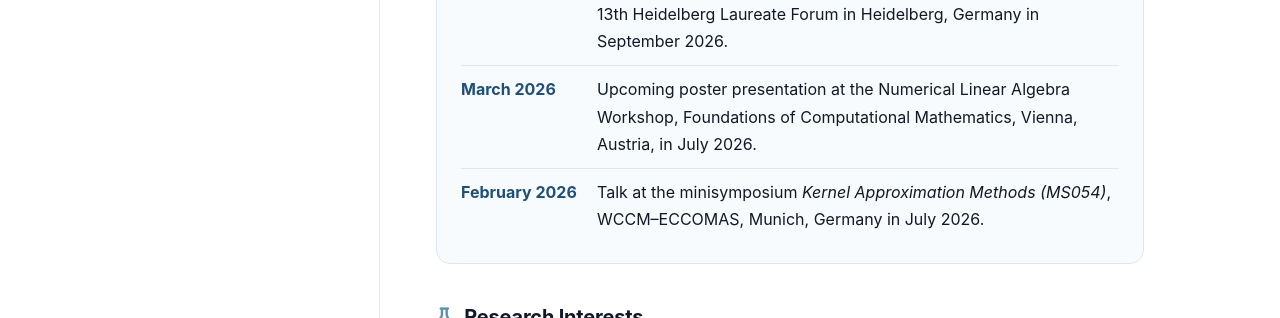
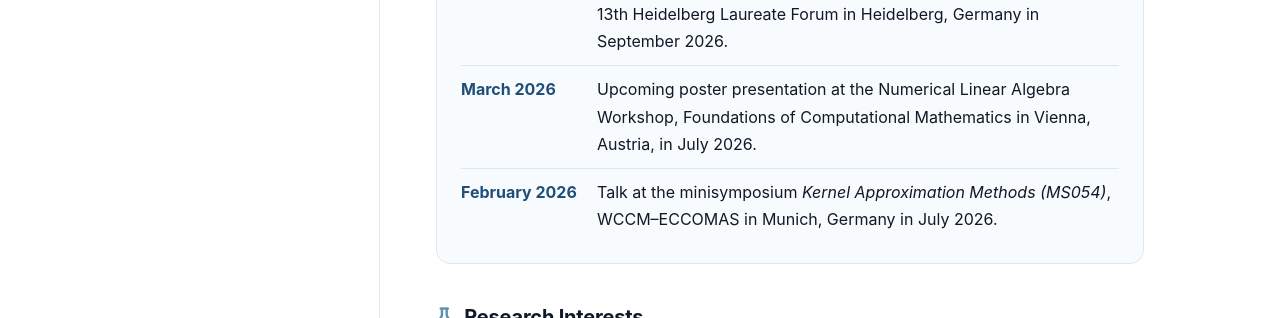
Before and after one commit to LouiseSchaub/louiseschaub.github.io, a Jekyll site: the page built from index.md, in a window 1280 px wide. Shown: the part 516-834 px from the top of the page. Built offline with Jekyll 4.4.1, drawn with Linux system fonts in a browser that asks for light colours.

```diff
--- a/index.md
+++ b/index.md
@@ -21,12 +21,12 @@ Before joining Wuppertal, I completed my MSc in Mathematics at the University of
 
 <div class="news-item">
 <span class="news-date">March 2026</span>
-<span> Upcoming poster presentation at the Numerical Linear Algebra Workshop, Foundations of Computational Mathematics, Vienna, Austria, in July 2026.</span>
+<span> Upcoming poster presentation at the Numerical Linear Algebra Workshop, Foundations of Computational Mathematics in Vienna, Austria, in July 2026.</span>
 </div>
 
 <div class="news-item">
 <span class="news-date">February 2026</span>
-<span>Talk at the minisymposium <em>Kernel Approximation Methods (MS054)</em>, WCCM–ECCOMAS, Munich, Germany in July 2026.</span>
+<span>Talk at the minisymposium <em>Kernel Approximation Methods (MS054)</em>, WCCM–ECCOMAS in Munich, Germany in July 2026.</span>
 </div>
 
 </div>
```
